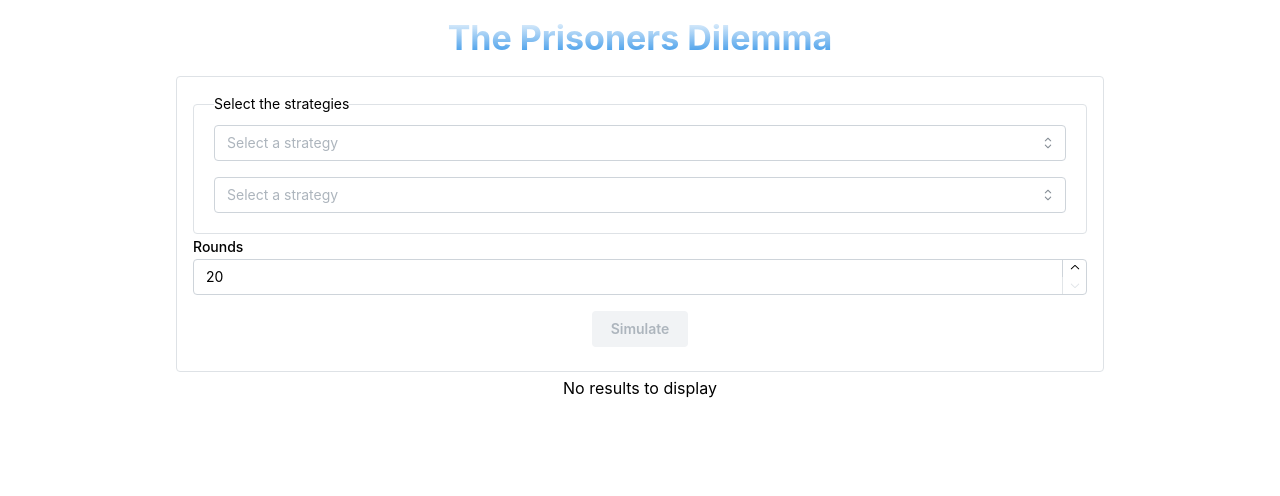
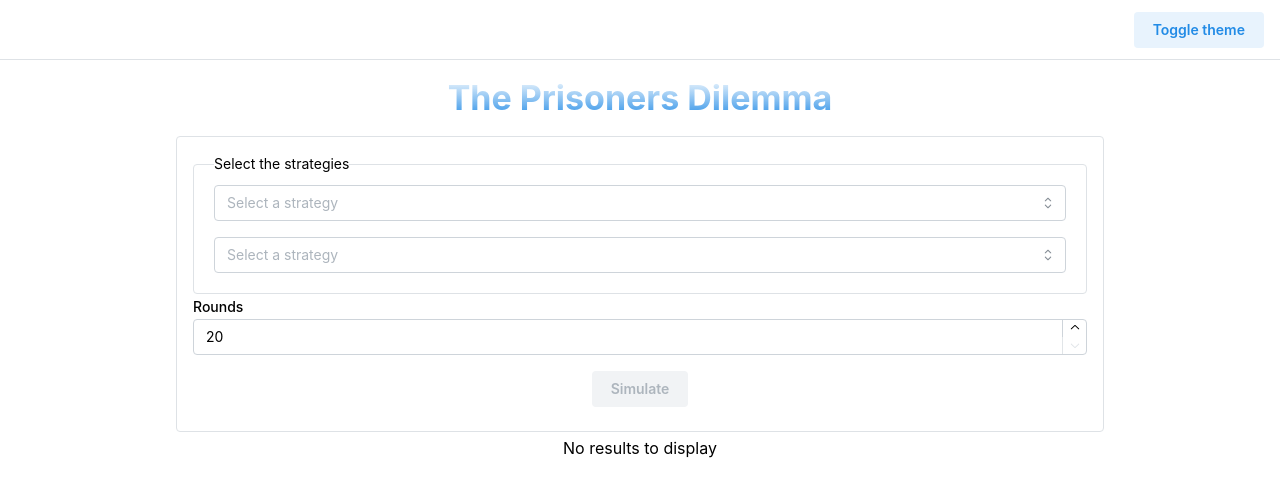
Before and after one commit to AndresCRamos/prisoners-dilemma, a React (Vite) app: page / in a window 1280 px wide. Shown: the top 496 px of the page. Built offline with nearby package versions, Linux system fonts and the light colour scheme.

Commit message:
Add ToogleComponent to Navbar

```diff
--- a/src/App.tsx
+++ b/src/App.tsx
@@ -1,9 +1,26 @@
+import ThemeToggle from "./components/ThemeToggle";
 import SimulationGame from "./components/SimulationGame";
-import { Center, MantineProvider, Title } from "@mantine/core";
+import {
+  AppShell,
+  AppShellHeader,
+  AppShellMain,
+  Center,
+  MantineProvider,
+  Title,
+} from "@mantine/core";
 
 function App() {
   return (
     <MantineProvider>
+      <AppShell header={{ height: 60 }}>
+        <AppShellHeader
+          classNames={{
+            header: "flex justify-end pr-4",
+          }}
+        >
+          <ThemeToggle />
+        </AppShellHeader>
+        <AppShellMain>
           <Center>
             <Title
               className="text-center my-4 bg-gradient-to-t from-[--mantine-primary-color-filled] inline-block text-transparent bg-clip-text"
@@ -13,6 +30,8 @@ function App() {
             </Title>
           </Center>
           <SimulationGame />
+        </AppShellMain>
+      </AppShell>
     </MantineProvider>
   );
 }
```
Lines whose indentation alone changed are shown as unchanged.
